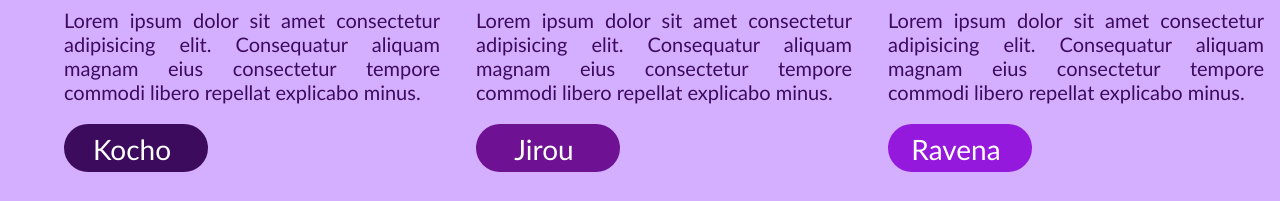
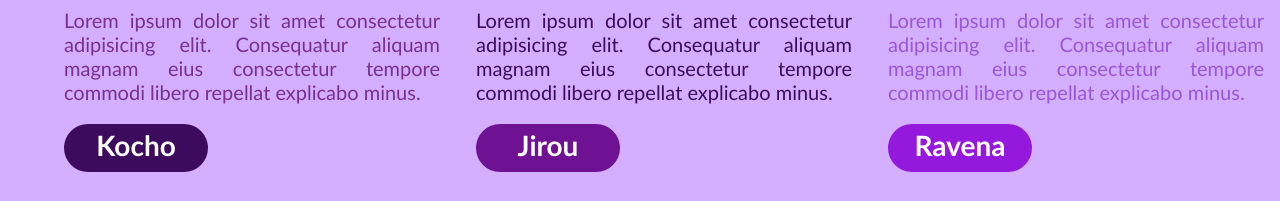
Before and after one commit to EllenVargas/Primeiro-Site, a plain HTML site: page index.html in a window 1280 px wide. Shown: the part 2396-2597 px from the top of the page. Drawn offline with Linux system fonts and the light colour scheme.

Commit message:
agr é a ult a e p do footer

```diff
--- a/index.html
+++ b/index.html
@@ -41,7 +41,7 @@
             <h1>Shinobu Kocho</h1>
             <img src="img/thumb-1920-1042578.png" alt="">
             <p>Lorem ipsum dolor sit amet consectetur adipisicing elit. Consequatur aliquam magnam eius consectetur tempore commodi libero repellat explicabo minus.</p>
-            <a href=""><p>Kocho</p></a>
+            <a href=""><h4>Kocho</h4></a>
 
         </section>
 
@@ -50,7 +50,7 @@
             <h1>Kyouka Jirou</h1>
             <img src="img/jesus-borunda-kyoka-jiro.webp" alt="">
             <p>Lorem ipsum dolor sit amet consectetur adipisicing elit. Consequatur aliquam magnam eius consectetur tempore commodi libero repellat explicabo minus.</p>
-            <a href=""><p>Jirou</p></a>
+            <a href=""><h4>Jirou</h4></a>
 
         </section>
 
@@ -59,7 +59,7 @@
             <h1>Ravena</h1>
             <img src="img/215097a2a0c47e7932651892abde7494.png" alt="">
             <p>Lorem ipsum dolor sit amet consectetur adipisicing elit. Consequatur aliquam magnam eius consectetur tempore commodi libero repellat explicabo minus.</p>
-            <a href=""><p>Ravena</p></a>
+            <a href=""><h4>Ravena</h4></a>
 
         </section>
 
--- a/style.css
+++ b/style.css
@@ -102,11 +102,11 @@ footer section a{
     background-color: rgb(110, 17, 146);
     text-decoration: none;
 }
-footer section a p{
+footer section a h4{
     color: white;
     font-size: 3.5vh;
     text-align: center;
-    padding-top: -0.5px;
+    padding-top: 0.5vh;
 }
 footer section:first-of-type{
     margin-right: 1vh;
@@ -122,3 +122,9 @@ footer section:last-of-type a{
 footer section:first-of-type a{
     background-color: rgb(61, 11, 94) ;
 }
+footer section:last-of-type p{
+    color: rgb(153, 87, 214);
+}
+footer section:first-of-type p{
+    color: rgb(119, 47, 148);
+}
```
